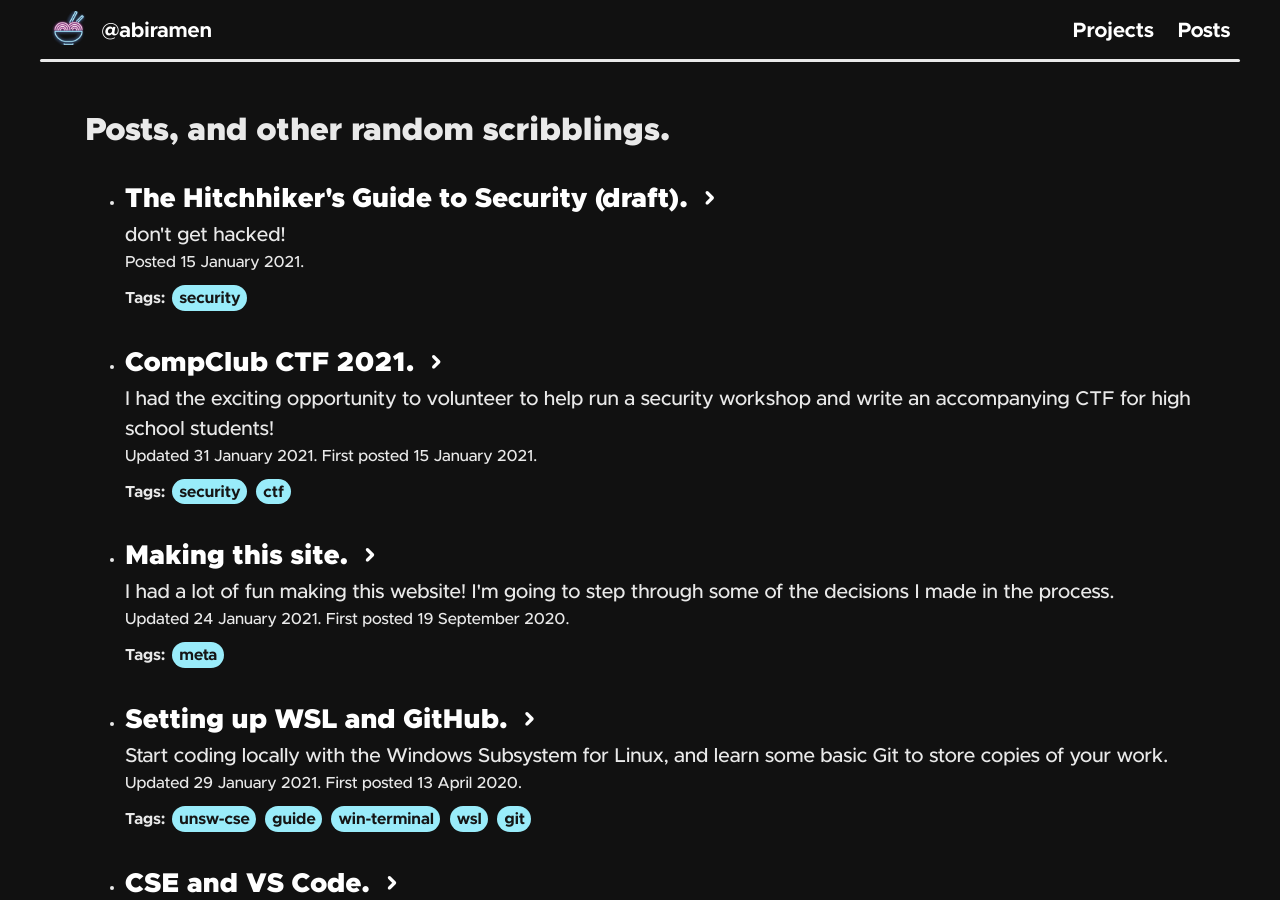
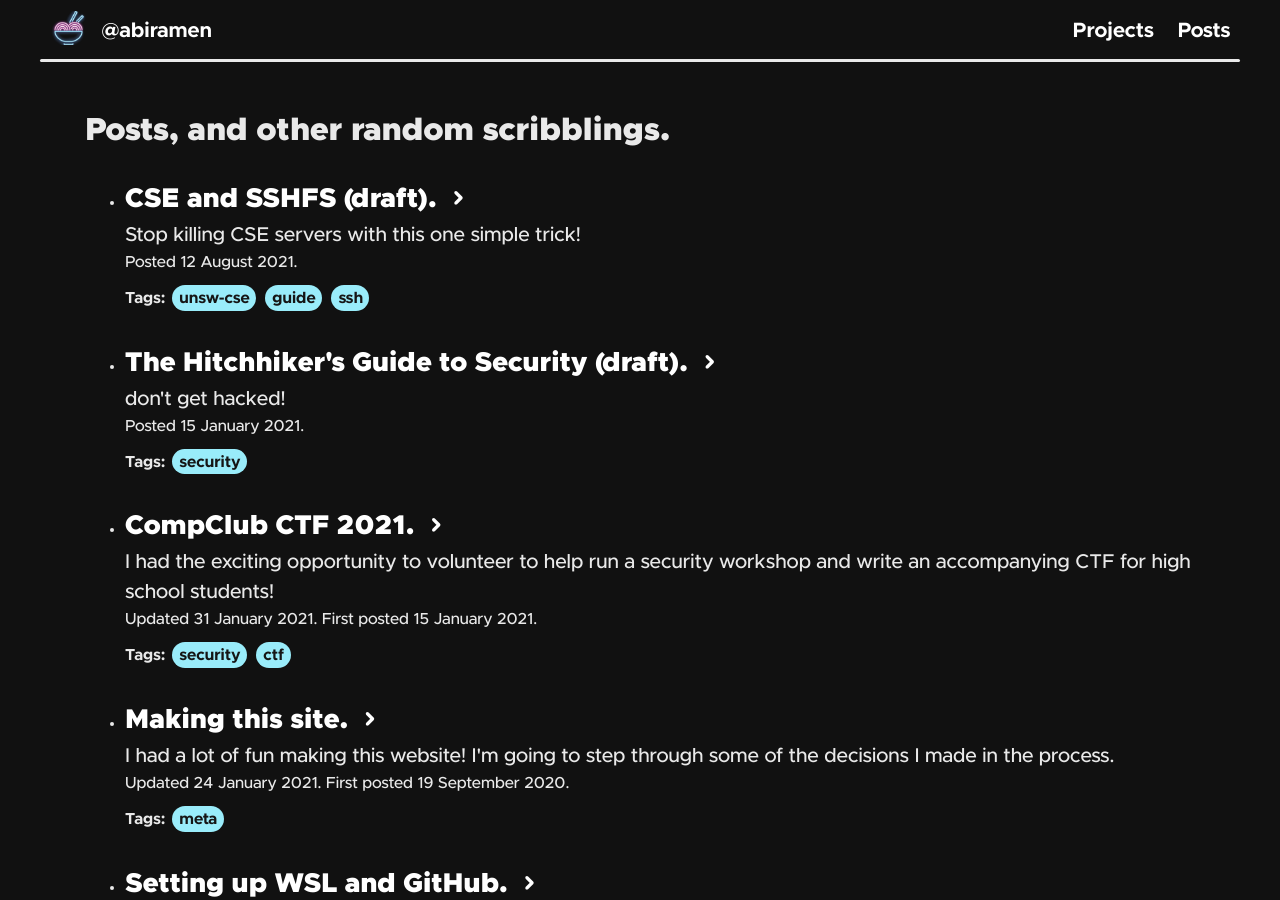
Before and after one commit to jeffreydyao/abiramen.github.io, a Jekyll site: the page built from posts.html, in a window 1280 px wide and 900 px high. Built offline with Jekyll 4.4.1, drawn with Linux system fonts in a browser that asks for light colours; nearby versions of some CDN libraries; some of the changed lines change nothing that is shown.

Commit message:
Add SSHFS draft

````diff
--- a/_includes/footer.html
+++ b/_includes/footer.html
@@ -6,8 +6,8 @@
             println!("Email: {}@{}", "hi", "abiram.me");<br>
             println!("Discord: {}#{}", "abiramen", 2452);
         </div>
-        <div class="centre" id="love-and-ramen">Made with <span class="icon">favorite</span> and ramen by Abiram</div>
-        <img src="/assets/images/ramen-logo.png" id = "ramen-footer" width = "100px" alt="logo">
+        <div class="centre" id="love-and-ramen" style="margin-bottom: 0.5rem">Made with <span class="icon">favorite</span> and ramen by Abiram</div>
+        <img src="/assets/images/ramen-logo.png" id = "ramen-footer" width = "75px" alt="logo">
         <div id="footer-flavour">You're at the bottom of this page. Or are you?</div>
     </div>
 </footer>
--- /dev/null
+++ b/_posts/2021-08-12-sshfs.md
@@ -0,0 +1,133 @@
+---
+permalink: /cse-sshfs
+short: cse-sshfs
+title: CSE and SSHFS (draft)
+time: 12 August 2021
+layout: post
+tags: unsw-cse guide ssh
+desc: Stop killing CSE servers with this one simple trick!
+---
+
+Hello! About a year and a half ago, I wrote a blogpost about setting up Visual Studio Code to connect to CSE machines using the 'Remote - SSH' extension.
+
+In hindsight, this was a **terrible mistake** with consequences I could not have foreseen. It turns out that the extension spawns a nodejs server on the remote machine for each connection, which requires an *intense* amount of resources [^1].
+
+CSE also has a lot of students, meaning you are not going to be having a good day if your hostname is _corelli_ or _mandolin_ 📉📉[^2]. I apologise for the terrible atrocities which I have inflicted upon the servers of the School of Computer Science and Engineering 🙏🥺.
+
+[^1]: This gets worse as you add more extensions. We once spotted someone using a Java language extension eating up nearly a gigabyte of RAM on its own.
+
+[^2]: [Others have considered](https://twitter.com/jashankj/status/1384742308591988736){: target="_blank"} reverse engineering the extension to figure out why it was so unnecessarily resource intensive, only to realise doing so could potentially be a crime.
+
+Anyhow, this guide steps through setting up SSHFS to mount and access your CSE filesystem from your local file system! Doing so allows you to access files on CSE machines as if they are on your own computer, and automatically synchronises any changes to files. This method likely uses less than a tenth of the resources required by the VS Code remote extension!
+
+## Who is this guide for?
+
+If you've reached the end of the first year of your CSE degree, you **probably** should have a local coding setup by now, whether that be:
+* a native Linux (or *nix) setup, or
+* some form of macOS setup, or
+* WSL, which you can learn about setting up [here](https://www.abiram.me/wsl-github){: target="_blank"}. [^3]
+
+[^3]: There are definitely ways to get SSHFS working natively on Windows, but they're a lot messier, and setting up WSL is definitely advisable.
+
+In that case, I highly recommend using SSHFS if you find yourself needing to work with files directly on CSE machines. If you're in first year and feeling adventurous, you can take a try at setting it up too, although you'd be excused for continuing to use the Remote - SSH extension.
+
+## Getting started 🎉
+
+***obligatory disclaimer**: despite being employed by cse at the time of writing, this does **not** reflect the views of my employer. you get it, don't you?* 👌👌
+
+Now that that's out of the way, we'll need to install SSHFS to get started.
+
+### Linux and WSL
+
+I'm going to assume that you're using an Ubuntu or Debian-based installation (this is most WSL distributions by default), in which case this should be nice and simple. If you're not, you're probably familiar enough with your distro's package manager, or can grab the installer from GitHub [here](https://github.com/libfuse/sshfs){:target="_blank"}.
+
+Otherwise, all you'll need to do is **open a terminal** and run `sudo apt install -y openssh-client sshfs` on your own computer.
+
+### macOS
+1. **Install Homebrew** if you don't have it already by following the instructions [here](https://brew.sh){: target="_blank"}.
+1. **Run** `brew install sshfs` in your terminal and follow any steps which pop up.
+
+## Mounting your CSE home directory
+
+Our goal is to be able to access our CSE files from our own computer. To do this, we'll need to use SSHFS to **mount** them.
+
+1. **If this is your first time, make a directory** in your local home directory by running `mkdir ~/cse` from a terminal. If you want to use a different folder name, feel free to do so, but make sure to use it instead in any future commands. It's important that this is an empty folder.
+1. **Run the following command:** `sshfs -o idmap=user z5555555@login.cse.unsw.edu.au: ~/cse`, replacing with your own zID.
+
+Yay! Your CSE files should now be accessible in the `~/cse` directory! You can now access them with the text editor of your choice! For example, if you're a VS Code user, you can run `code ~/cse` to open a new workspace [^4].
+
+[^4]: Make sure to have the 'Remote - WSL' extension installed in VS Code. There's also a weird WSL bug where the `code` command may not work if you're in the `~/cse` directory, so you may need to run it from outside.
+
+**Once you're done working**, you should unmount the CSE filesystem. To do this, run `fusermount -u ~/cse` [^5].
+
+[^5]: It's not the worst thing in the world if you forget/are unable to unmount, but you'll be using up some resources both on your own computer as well as CSE computers.
+
+![Your SSHFS workflow, although you won't need to make a directory each time](/assets/images/blog/cse-sshfs/sshfs-workflow.png)
+
+In order to get a shell on CSE machines and run commands such as `autotest` and `give`, you'll need to run `ssh z5555555@login.cse.unsw.edu.au`, (again, with your own zID!) and type in 'yes' if any prompts appear. Use <kbd>Ctrl</kbd>+<kbd>D</kbd> to exit when you're done.
+
+![Getting a shell](/assets/images/blog/cse-sshfs/ssh-in.png)
+
+## Setting up SSH keys
+
+If you're being prompted for your password whenever using SSHFS or SSH, setting up a pair of SSH keys (if you haven't already) is probably a good idea. You can do this by following **Part 1 and 2** of the 'SSH and SSH keys' section [here](https://www.abiram.me/cse-setup#bonus-coins-ssh-and-ssh-keys).
+
+## Aliases
+Typing in all these commands gets a bit cumbersome. We can use aliases to simplify this process a bit for us!
+
+### Determining your shell
+Before we can figure out where to keep our aliases, we'll need to figure out what shell we're doing. In order to do this, run `echo $SHELL`.
+
+It's likely that your shell is either bash or zsh (if not, you're probably cluey enough to figure the rest out yourself). If you're on bash, open or create the file `~/.bashrc`. If you're on zsh, open or create `~/.zshrc` in the text editor of your choice (eg. `code ~/.zshrc`).
+
+### Adding our aliases
+Create a newline at the end of the file you just opened, and paste in the following, being sure to replace with your own zID (also make sure to **not** add a space after the equals sign):
+
+```bash
+ZID=z5555555
+alias csemnt="sshfs -o idmap=user ${ZID}@login.cse.unsw.edu.au: ~/cse"
+alias cseumount="fusermount -u ~/cse"
+
+function cse() {
+    if [ -z "$1" ]; then
+        ssh "${ZID}@login.cse.unsw.edu.au"
+    else
+        ssh -qt "${ZID}@login.cse.unsw.edu.au" "$@"
+    fi
+}
+```
+
+You should now be able to open a new terminal (or run `exec bash` or `exec zsh` depending on which shell you use) and be able to enter `csemnt` to mount your CSE filesystem, and `cseumount` to unmount. You can also use `cse` to get a shell on CSE machines, and even directly run commands by using `cse 1521 spim -f factorial.s` for example.
+
+![Using aliases yeet](/assets/images/blog/cse-sshfs/alias.png)
+
+If this doesn't work, and you're on bash, make sure to check the relevant part of the troubleshooting section below.
+
+## Troubleshooting
+#### mountpoint not empty
+This suggests that you're trying to mount to the `~/cse` directory, despite it currently containing files in it, or perhaps being already mounted. If it's the former, remove these files or move them somewhere else if you need them.
+#### Code.exe: Invalid argument
+There's a weird WSL bug where the `code` command may not work if you're in the `~/cse` directory, so you may need to run it from outside - that is, try `cd ~ && code ~/cse/path/to/file-or-directory`.
+#### fusermount: failed to unmount ...: Device or resource busy
+This might mean you're currently accessing some of your CSE files, maybe through a still-open text editor (such as a VS Code window), or another terminal window. Make sure to close these, and try again! You may also need to close your current terminal window and open a new one (this is particularly true if you're a ZSH user using gitstatusd, and you accessed a folder in your CSE home with `gitstatusd`).
+
+If this doesn't work, or you can't be bothered closing and reopening your current terminal window, you can choose to try the more ☢ nuclear ☢ option of killing any processes using these files (make sure you've saved your work!) by running:
+```
+lsof | egrep '\/home\/[^\/]+\/cse' | sed "s/  */\\t/g" | cut -f 2 | while read PID; do kill $PID; done
+```
+That's all one command!
+#### Aliases in `.bashrc` don't work
+There's a chance that your terminal isn't set up to automatically source `.bashrc`. To fix this, open `~/.profile`, add a newline to the end of the file and paste the following in:
+```bash
+if [ -n "$BASH_VERSION" ]; then
+    if [ -f "$HOME/.bashrc" ]; then
+    source "$HOME/.bashrc"
+    fi
+fi
+```
+
+## Have feedback, or want to reach out?
+If you've spotted an error, or have any suggestions or improvements that I can make, feel free to contact me! You can find details at the bottom of this page.
+
+## Acknowledgements
+While I've vaguely known SSHFS has existed for a bit, I never thought to use it until Nicholas Berridge-Argent published a guide to using SSHFS with CSE [here](https://nickba.dev/misc/cse-sshfs.html). I've been using SSHFS ever since, although the only times I really use CSE machines is if I need to demo something on SPIM. This guide merely expands on Nick's guide, and a massive shoutout goes to him here!
--- /dev/null
+++ b/_tags/ssh.md
@@ -0,0 +1,4 @@
+---
+layout: tags
+tag-name: ssh
+---
````
Also changed, not shown: assets/images/blog/cse-sshfs/alias.png (added), assets/images/blog/cse-sshfs/ssh-in.png (added), assets/images/blog/cse-sshfs/sshfs-workflow.png (added).
